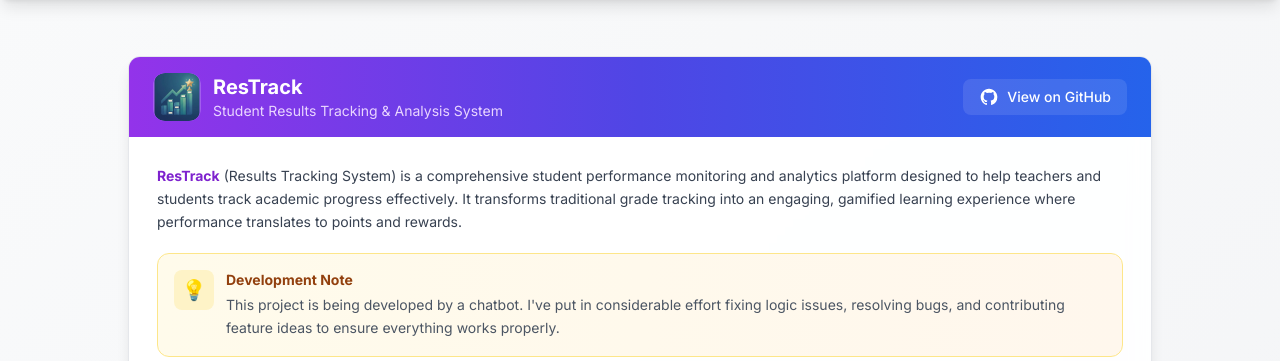
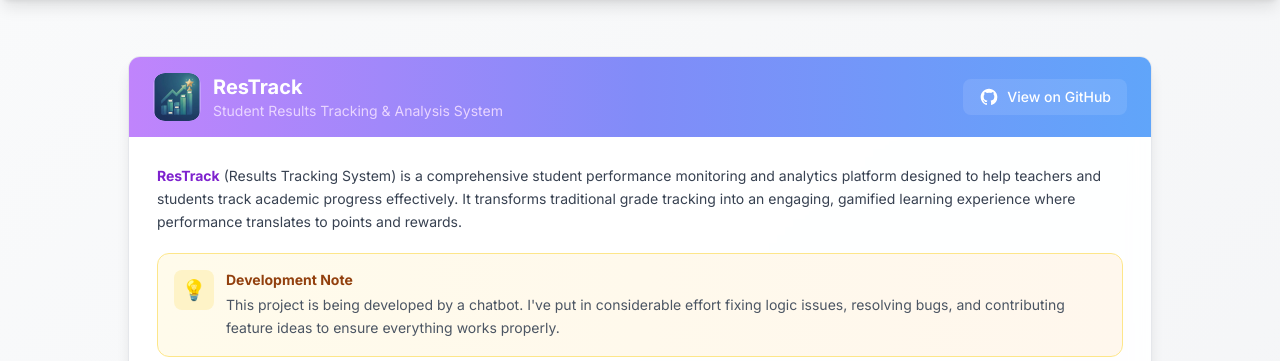
Before and after one commit to ehtesam75/ResTrack, a Django app: page /about/ in a window 1280 px wide. Shown: the part 65-426 px from the top of the page. Run offline with Django 5.2, Linux system fonts and the light colour scheme; some libraries are stand-ins or nearby versions.

Commit message:
Update background gradient colors in about and privacy policy templates for improved visual consistency.

```diff
--- a/marks/templates/marks/about.html
+++ b/marks/templates/marks/about.html
@@ -159,7 +159,7 @@
 
 {# ================= DESKTOP VIEW ================= #}
 <div id="about" class="scroll-mt-24 hidden sm:block glass-effect rounded-xl border border-gray-200 shadow-lg overflow-hidden mb-8 mt-6 animate-fade-in-up" style="animation-delay: 0.15s;">
-    <div class="bg-gradient-to-r from-purple-600 via-indigo-600 to-blue-600 px-6 py-4">
+    <div class="bg-gradient-to-r from-purple-400 via-indigo-400 to-blue-400 px-6 py-4">
         <div class="flex items-center justify-between">
             <div class="flex items-center gap-3">
                 <div class="w-12 h-12 bg-white/20 rounded-xl flex items-center justify-center overflow-hidden">
--- a/marks/templates/marks/privacy_policy.html
+++ b/marks/templates/marks/privacy_policy.html
@@ -245,7 +245,7 @@
 
 {# ================= DESKTOP VIEW ================= #}
 <div id="privacy-policy" class="scroll-mt-24 hidden sm:block glass-effect rounded-xl border border-gray-200 shadow-lg overflow-hidden mb-8 mt-6 animate-fade-in-up" style="animation-delay: 0.15s;">
-    <div class="bg-gradient-to-r from-purple-600 via-indigo-600 to-blue-600 px-6 py-4">
+    <div class="bg-gradient-to-r from-purple-400 via-indigo-400 to-blue-400 px-6 py-4">
         <div class="flex items-center justify-between">
             <div class="flex items-center gap-3">
                 <div class="w-12 h-12 bg-white/20 rounded-xl flex items-center justify-center overflow-hidden">
```
